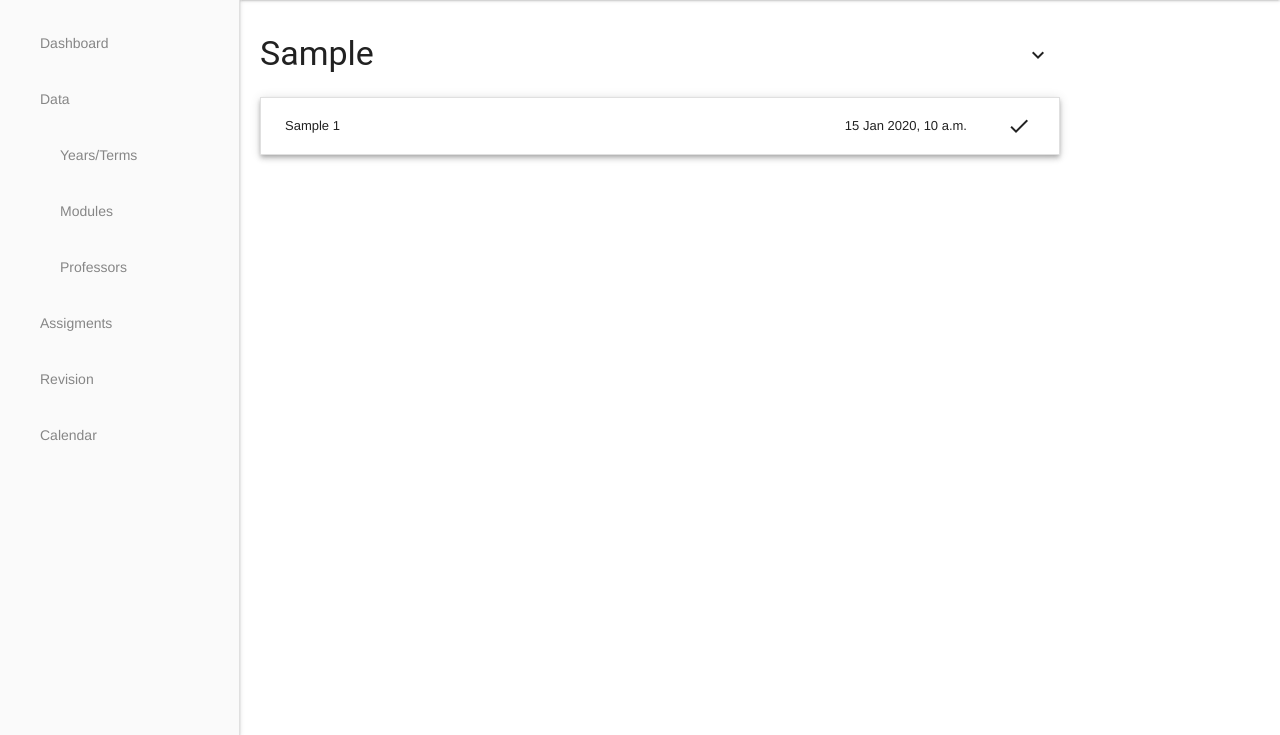
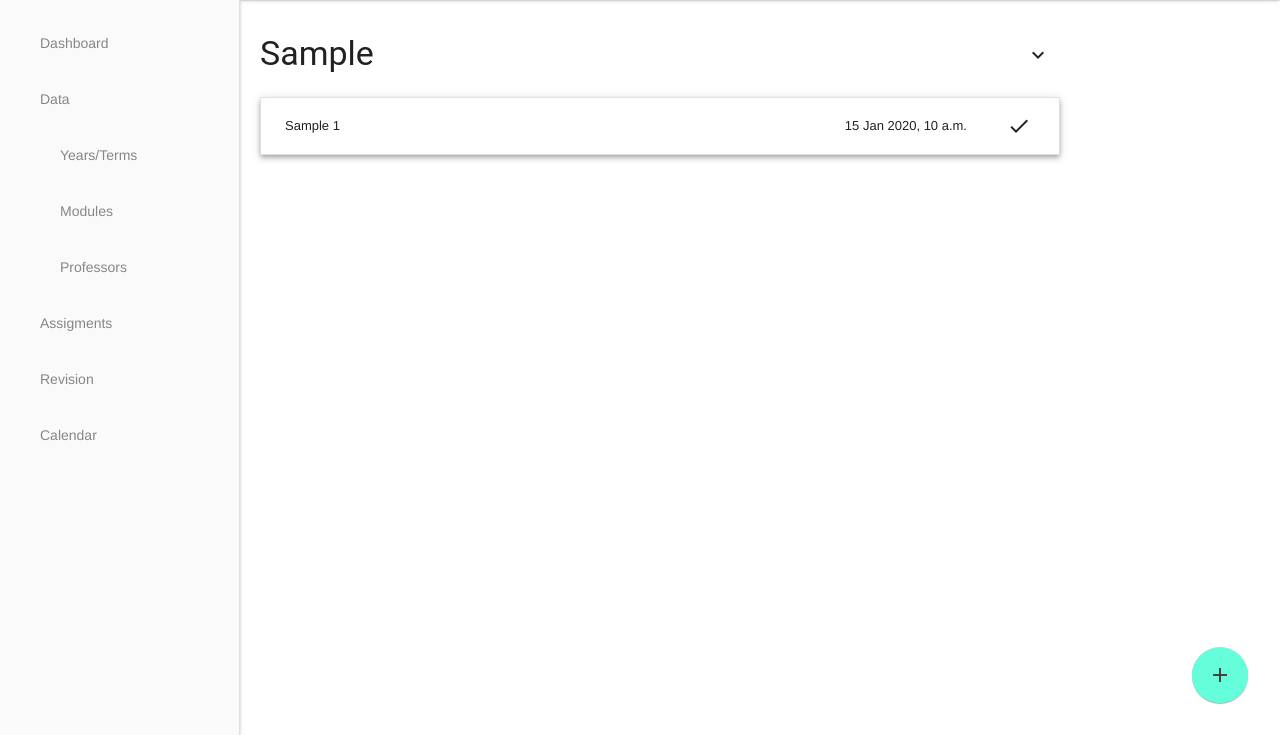
Before and after one commit to c-gaskell/studytracker, a Django app: template website/templates/website/assignments.html in a window 1280 px wide. Shown: the part 65-800 px from the top of the page. Run offline with Django 4.2, Linux system fonts and the light colour scheme; the template is opened without the code that fills it: most values are stand-ins (such as "Sample title", 1, 10 or a date in 2020); style sheets or scripts are compiled from the project's sources; some libraries are stand-ins or nearby versions.

Commit message:
Add FAB to add assignment

```diff
--- a/website/static/scss/main.scss
+++ b/website/static/scss/main.scss
@@ -198,3 +198,9 @@ main {
 .collapsible-hidden {
     display: none !important;
 }
+
+a.button {
+    -webkit-appearance: button;
+    -moz-appearance: button;
+    appearance: button;
+}
--- a/website/templates/website/assignments.html
+++ b/website/templates/website/assignments.html
@@ -40,4 +40,12 @@
         <p>You're all done! No assignments found.</p>
         {% endfor %}
     </div>
+
+    <a class="button mdl-button mdl-js-button mdl-button--fab mdl-js-ripple-effect mdl-button--colored fab" id="add-new" href="/assignments/create">
+        <i class="material-icons">add</i>
+    </button>
+
+    <div class="mdl-tooltip mdl-tooltip--left" data-mdl-for="add-new">
+        Add New Assignment
+    </div>
 {% endblock content %}
```
